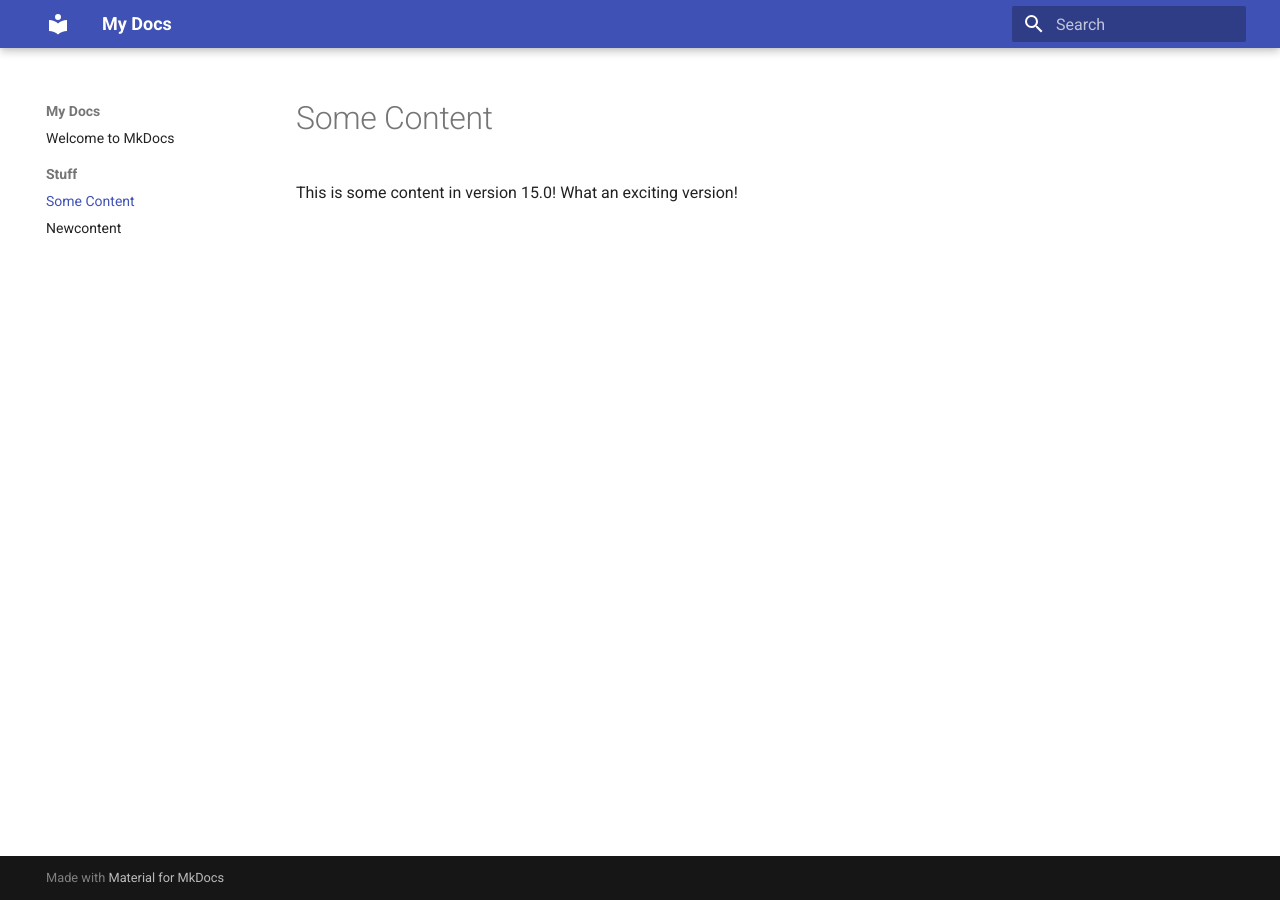
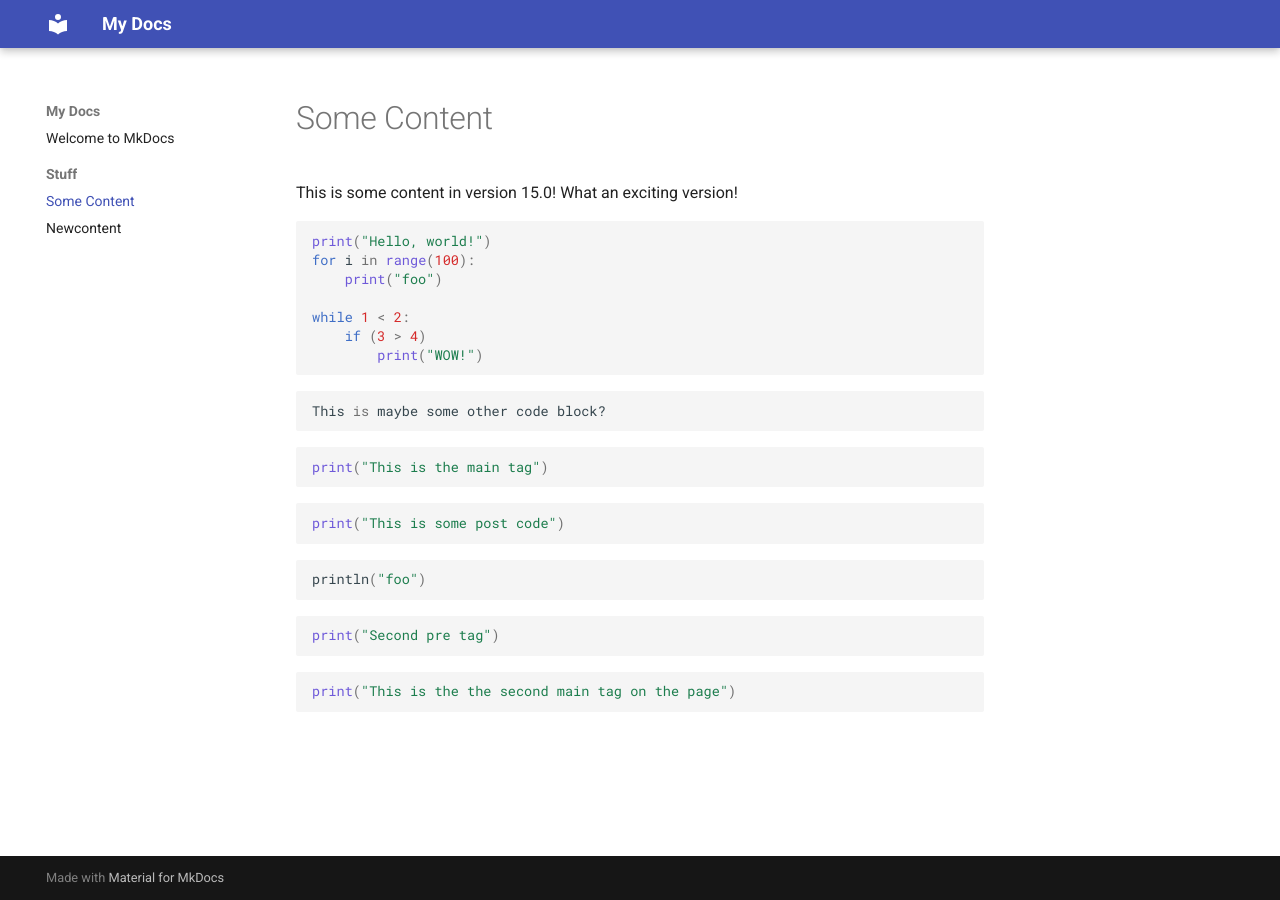
Before and after one commit to JeffersGlass/miketest, an MkDocs documentation site: the page built from docs/stuff/contentpage.md, in a window 1280 px wide. Built offline with MkDocs 1.6.1 and Material for MkDocs 9.7.7, drawn with Linux system fonts in a browser that asks for light colours; the version menu is left out.

Commit message:
Some stuff

````diff
--- a/docs/stuff/contentpage.md
+++ b/docs/stuff/contentpage.md
@@ -1,3 +1,37 @@
 # Some Content
 
 This is some content in version 15.0! What an exciting version!
+
+```py
+print("Hello, world!")
+for i in range(100):
+    print("foo")
+
+while 1 < 2:
+    if (3 > 4)
+        print("WOW!")
+```
+
+```{.py .py-pre}
+This is maybe some other code block?
+```
+
+```py
+print("This is the main tag")
+```
+
+```{.py .py-post}
+print("This is some post code")
+```
+
+```java
+println("foo")
+```
+
+```{.py .py-pre}
+print("Second pre tag")
+```
+
+```py
+print("This is the the second main tag on the page")
+```
--- a/mkdocs.yml
+++ b/mkdocs.yml
@@ -11,3 +11,23 @@ extra:
   version:
     provider: mike
     default: 'latest'
+
+plugins:
+    - mkdocs-pyscript:
+        pyscript_version: "snapshots/2023.09.1.RC2"
+
+markdown_extensions:
+- pymdownx.highlight:
+    anchor_linenums: true
+    line_spans: __span
+    pygments_lang_class: true
+- pymdownx.inlinehilite
+- pymdownx.snippets
+- pymdownx.superfences
+- pymdownx.tabbed:
+      alternate_style: true
+- admonition
+- attr_list
+- pymdownx.emoji:
+    emoji_index: !!python/name:material.extensions.emoji.twemoji
+    emoji_generator: !!python/name:material.extensions.emoji.to_svg
````
Also changed, not shown: docs/index.md (+4 -0 lines), 2 other files.
